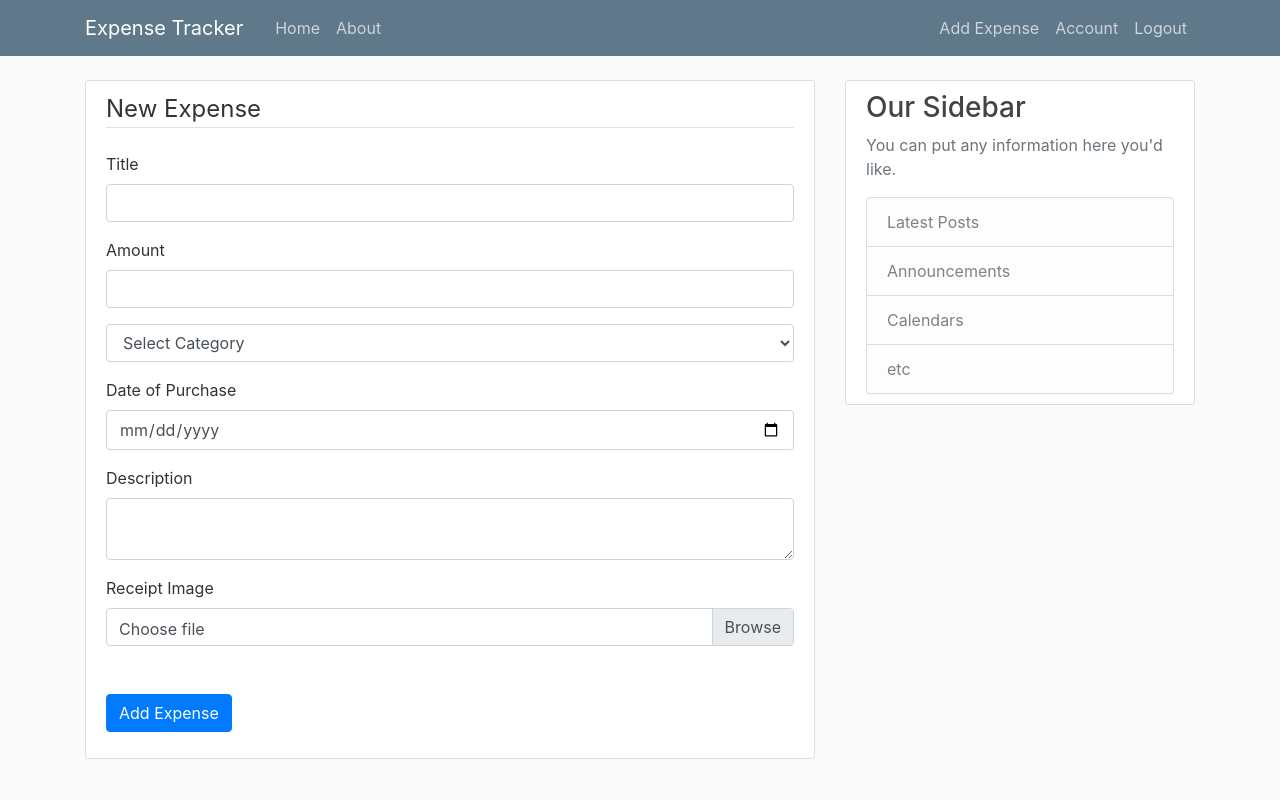
After one commit to thewisepeter/wisdomexpense, a Flask app: page /expense/new in a window 1280 px wide. The commit adds this page. Run offline with Flask 3, Linux system fonts and the light colour scheme; a user stored in the database is signed in; some libraries are stand-ins or nearby versions.

```diff
--- a/expense_app/forms.py
+++ b/expense_app/forms.py
@@ -1,7 +1,7 @@
 from flask_wtf import FlaskForm
 from flask_login import current_user
 from wtforms import StringField, PasswordField, SubmitField, BooleanField
-from wtforms import IntegerField, TextAreaField, SelectField
+from wtforms import IntegerField, TextAreaField, SelectField, DateField
 from wtforms.validators import DataRequired, Length, Email, EqualTo, ValidationError
 from flask_wtf.file import FileField, FileAllowed
 from datetime import datetime
@@ -16,7 +16,7 @@ class RegistrationForm(FlaskForm):
     password = PasswordField('Password', validators=[DataRequired()])
     confirm_password = PasswordField('Confrim Password',
                                      validators=[DataRequired(), EqualTo('password')])
-    picture = FileField('Update Profile Picture', validators=[FileAllowed(['jpg', 'png'])])
+    picture = FileField('Update Profile Picture', validators=[FileAllowed(['jpg', 'jpeg', 'png'])])
     submit = SubmitField('Sign Up')
 
     def validate_username(self, username):
@@ -81,13 +81,13 @@ class ExpenseForm(FlaskForm):
         ('Bills and Taxes', 'Bills and Taxes'),
         ('Vacations', 'Vacations')
     ], validators=[DataRequired()])
-    date_of_purchase = StringField('Date of Purchase', validators=[DataRequired()])
+    date_of_purchase = DateField('Date of Purchase', format='%Y-%m-%d', validators=[DataRequired()])
     description = TextAreaField('Description')
-    receipt_image = FileField('Receipt Image', validators=[FileAllowed(['jpg', 'png'], 'Images only!')])
+    receipt_image = FileField('Receipt Image', validators=[FileAllowed(['jpg', 'jpeg', 'png'], 'Images only!')])
     submit = SubmitField('Add Expense')
 
-    def validate_date_of_purchase(self, field):
-        try:
-            datetime.strptime(field.data, '%Y-%m-%d')
-        except ValueError:
-            raise ValueError("Incorrect date format, please use YYYY-MM-DD")
+    # def validate_date_of_purchase(self, field):
+    #     try:
+    #         datetime.strptime(field.data, '%Y-%m-%d')
+    #     except ValueError:
+    #         raise ValueError("Incorrect date format, please use YYYY-MM-DD")
--- a/expense_app/routes.py
+++ b/expense_app/routes.py
@@ -40,6 +40,20 @@ def about():
     '''
     return render_template('about.html', title='About')
 
+def save_picture(form_picture):
+    random_hex = secrets.token_hex(8)
+    _, f_ext = os.path.splitext(form_picture.filename)
+    picture_fn = random_hex + f_ext
+    picture_path = os.path.join(app.root_path, 'static/profile_pics', picture_fn)
+
+    # resizing the image
+    output_size = (125, 125)
+    i = Image.open(form_picture)
+    i.thumbnail(output_size)
+    i.save(picture_path)
+
+    return picture_fn
+
 
 @app.route("/register", methods=['GET', 'POST'])
 def register():
@@ -51,7 +65,14 @@ def register():
     form = RegistrationForm()
     if form.validate_on_submit():
         hashed_password = bcrypt.generate_password_hash(form.password.data).decode('utf-8')
-        user = User(username=form.username.data, email=form.email.data, password=hashed_password)
+
+        if form.picture.data:
+            picture_file = save_picture(form.picture.data)
+            current_user.image_file = picture_file
+        else:
+            picture_file = 'default.jpg'
+
+        user = User(username=form.username.data, email=form.email.data, password=hashed_password, image_file=picture_file)
         db.session.add(user)
         db.session.commit()
         flash('Your account has been created! You are now able to log in', 'success')
@@ -77,30 +98,6 @@ def login():
             flash('Login Unsuccessful. Please check email and password', 'danger')
     return render_template('login.html', title='Login', form=form)
 
-@app.route("/addexpense", methods=['GET', 'POST'])
-def addexpense():
-        '''
-            Handles addition of expenses
-        '''
-        form = ExpenseForm()
-        if form.validate_on_submit():
-            flash(f'Expense added!', 'success')
-            return redirect(url_for('home'))
-        return render_template('add_expense.html',title='Add Expense', form=form)
-
-def save_picture(form_picture):
-    random_hex = secrets.token_hex(8)
-    _, f_ext = os.path.splitext(form_picture.filename)
-    picture_fn = random_hex + f_ext
-    picture_path = os.path.join(app.root_path, 'static/profile_pics', picture_fn)
-
-    # resizing the image
-    output_size = (125, 125)
-    i = Image.open()
-    i.thumbnail(output_size)
-    i.save(picture_path)
-
-    return picture_fn
 
 @app.route("/account", methods=['GET', 'POST'])
 @login_required
@@ -131,6 +128,32 @@ def logout():
     return redirect(url_for('about'))
 
 
+
+@app.route("/expense/new", methods=['GET', 'POST'])
+@login_required
+def new_expense():
+        '''
+            Handles addition of expenses
+        '''
+        form = ExpenseForm()
+        if form.validate_on_submit():
+            expense=Expenses(
+                title=form.title.data,
+                amount=form.amount.data,
+                category=form.category.data,
+                date_of_purchase=form.date_of_purchase.data,
+                description=form.description.data,
+                receipt_image=form.receipt_image.data,
+                user_id=current_user.id
+            )
+            db.session.add(expense)
+            db.session.commit()
+            flash(f'Expense added!', 'success')
+            return redirect(url_for('home'))
+        return render_template('create_expense.html',title='Add Expense', form=form, legend="New Expense")
+
+
+
 # @app.route("/expense/<int:expense_id>/edit", methods=['GET', 'POST'])
 # def edit_expense(expense_id):
 #     expense = Expenses.query.get_or_404(expense_id)
--- /dev/null
+++ b/expense_app/templates/create_expense.html
@@ -0,0 +1,95 @@
+{% extends "layout.html" %}
+
+{% block content %}
+    <div class="content-section">
+        <form method="POST" action="">
+            {{ form.hidden_tag() }}
+            <fieldset class="form-group">
+                <legend class="border-bottom mb-4">{{ legend }}</legend>
+                <div class="form-group">
+                    {{ form.title.label(class="form-control-label") }}
+                    {% if form.title.errors %}
+                        {{ form.title(class="form-control is-invalid") }}
+                        <div class="invalid-feedback">
+                            {% for error in form.title.errors %}
+                                <span>{{ error }}</span>
+                            {% endfor %}
+                        </div>
+                    {% else %}
+                        {{ form.title(class="form-control") }}
+                    {% endif %}
+                </div>
+                <div class="form-group">
+                    {{ form.amount.label(class="form-control-label") }}
+                    {% if form.amount.errors %}
+                        {{ form.amount(class="form-control is-invalid") }}
+                        <div class="invalid-feedback">
+                            {% for error in form.amount.errors %}
+                                <span>{{ error }}</span>
+                            {% endfor %}
+                        </div>
+                    {% else %}
+                        {{ form.amount(class="form-control") }}
+                    {% endif %}
+                </div>
+                <div class="form-group">
+                    <select name="category" id="category" class="form-control">
+                        <option value="Miscellaneous" selected="selected">Select Category</option>
+                        <option value="Miscellaneous">Miscellaneous</option>
+                        <option value="Food">Food</option>
+                        <option value="Transportation">Transportation</option>
+                        <option value="Groceries">Groceries</option>
+                        <option value="Clothing">Clothing</option>
+                        <option value="HouseHold">HouseHold</option>
+                        <option value="Rent">Rent</option>
+                        <option value="Bills and Taxes">Bills and Taxes</option>
+                        <option value="Vacations">Vacations</option>
+                    </select>
+                </div>
+                <div class="form-group">
+                    {{ form.date_of_purchase.label(class="form-control-label") }}
+                    {% if form.date_of_purchase.errors %}
+                        {{ form.date_of_purchase(class="form-control is-invalid") }}
+                        <div class="invalid-feedback">
+                            {% for error in form.date_of_purchase.errors %}
+                                <span>{{ error }}</span>
+                            {% endfor %}
+                        </div>
+                    {% else %}
+                        {{ form.date_of_purchase(class="form-control") }}
+                    {% endif %}
+                </div>
+                <div class="form-group">
+                    {{ form.description.label(class="form-control-label") }}
+                    {% if form.description.errors %}
+                        {{ form.description(class="form-control is-invalid") }}
+                        <div class="invalid-feedback">
+                            {% for error in form.description.errors %}
+                                <span>{{ error }}</span>
+                            {% endfor %}
+                        </div>
+                    {% else %}
+                        {{ form.description(class="form-control") }}
+                    {% endif %}
+                </div>
+                <div class="form-group">
+                    {{ form.receipt_image.label(class="form-control-label") }}
+                    <div class="custom-file">
+                        {{ form.receipt_image(class="custom-file-input") }}
+                        <label class="custom-file-label" for="customFile">Choose file</label>
+                    </div>
+                    {% if form.receipt_image.errors %}
+                        <div class="invalid-feedback">
+                            {% for error in form.receipt_image.errors %}
+                                <span>{{ error }}</span>
+                            {% endfor %}
+                        </div>
+                    {% endif %}
+                </div>
+            </fieldset>
+            <div class="form-group">
+                <button type="submit" class="btn btn-primary">Add Expense</button>
+            </div>
+        </form>
+    </div>
+{% endblock %}
--- a/expense_app/templates/layout.html
+++ b/expense_app/templates/layout.html
@@ -32,6 +32,7 @@
                     <!-- Navbar Right Side -->
                     <div class="navbar-nav">
                         {% if current_user.is_authenticated %}
+                        <a class="nav-item nav-link" href="{{ url_for('new_expense') }}">Add Expense</a>
                             <a class="nav-item nav-link" href="{{ url_for('account') }}">Account</a>
                             <a class="nav-item nav-link" href="{{ url_for('logout') }}">Logout</a>
                         {% else %}
```
Also changed, not shown: expense_app/models.py (+7 -0 lines), expense_app/templates/add_expense.html (deleted, +0 -92 lines), expense_app/templates/register.html (+5 -10 lines), expense_app/static/profile_pics/59bf8ebe5dd81b97.jpeg (added), expense_app/static/profile_pics/95321a61340a3130.jpg (added), expense_app/static/profile_pics/a871ed3681456893.jpeg (added), instance/site.db.
